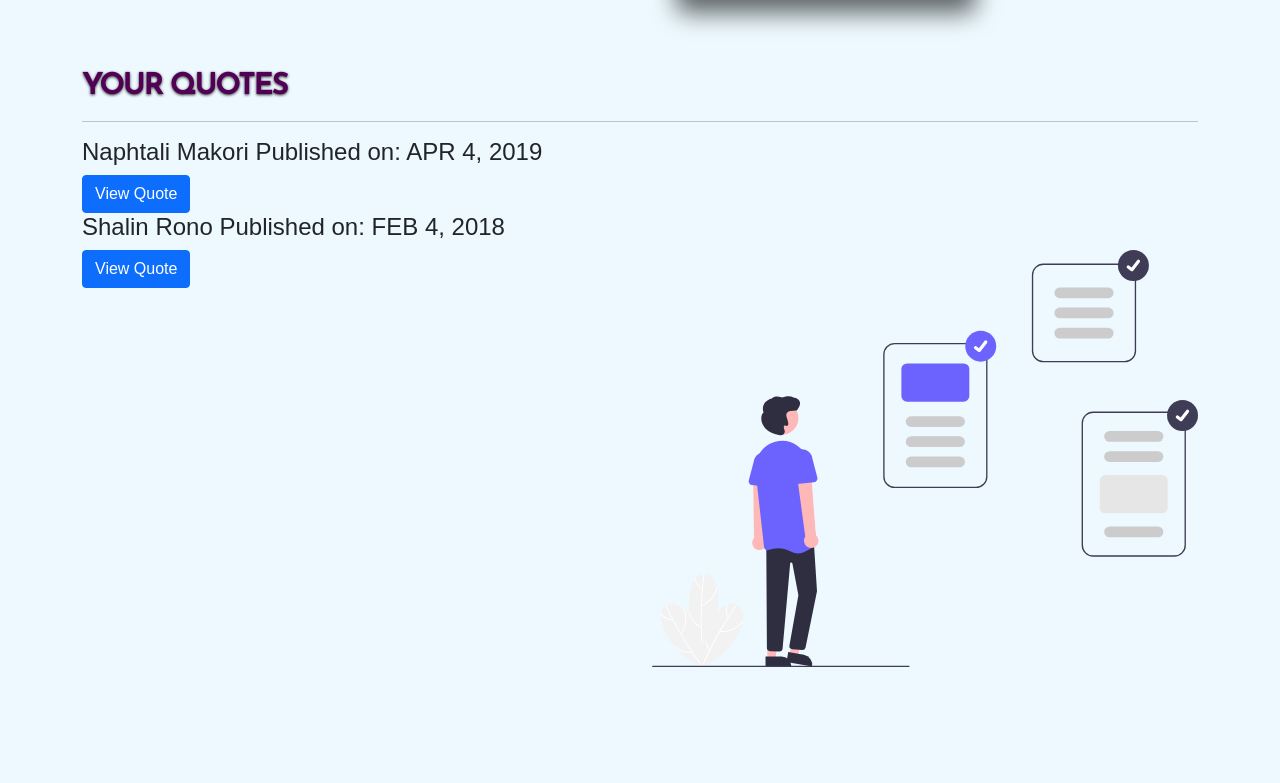
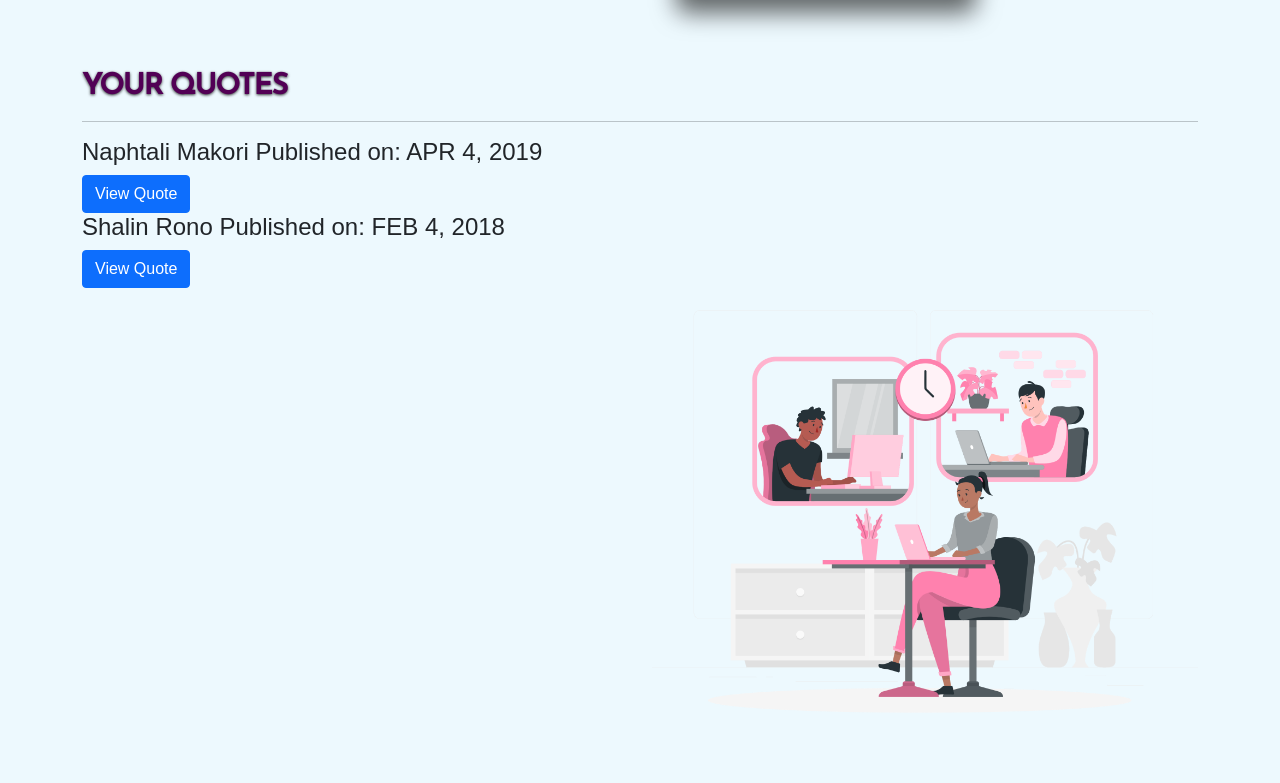
Before and after one commit to sha-lin/quoteApp, an Angular app: page / in a window 1280 px wide. Shown: the part 701-1484 px from the top of the page. Built offline with nearby package versions, Linux system fonts and the light colour scheme.

Commit message:
add an image on the banner

```diff
--- a/src/app/quote/quote.component.html
+++ b/src/app/quote/quote.component.html
@@ -39,7 +39,7 @@
             </div>
           </div>
           <div class="col-lg-6 col-md-12 banner-image">
-            <img src="./assets/check.svg" loading="lazy" alt="" class="img-fluid">
+            <img src="./assets/Telework-rafiki.png" loading="lazy" alt="" class="img-fluid">
           </div>
         </div>
       </div>
```
Also changed, not shown: src/assets/Telework-rafiki.png (added).
